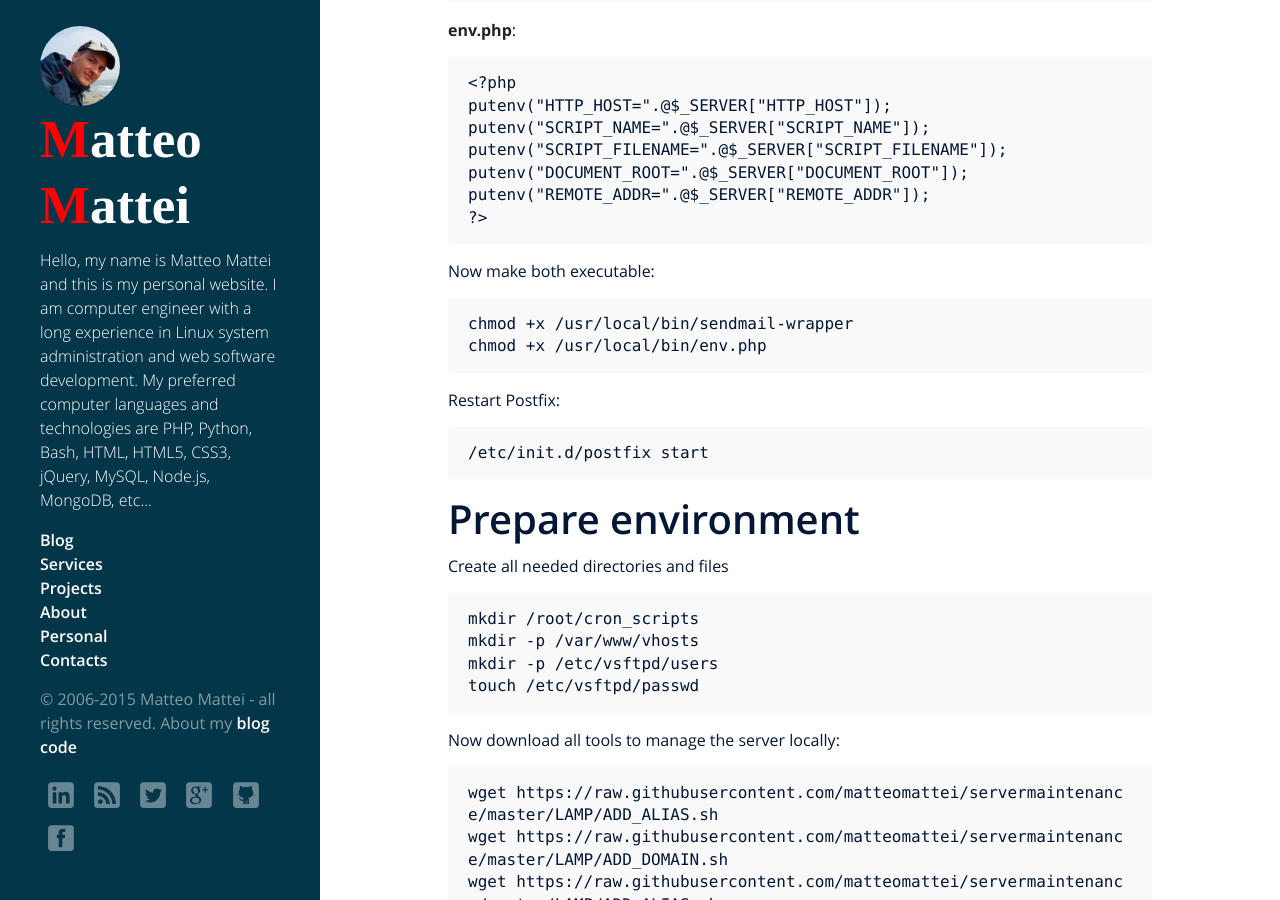
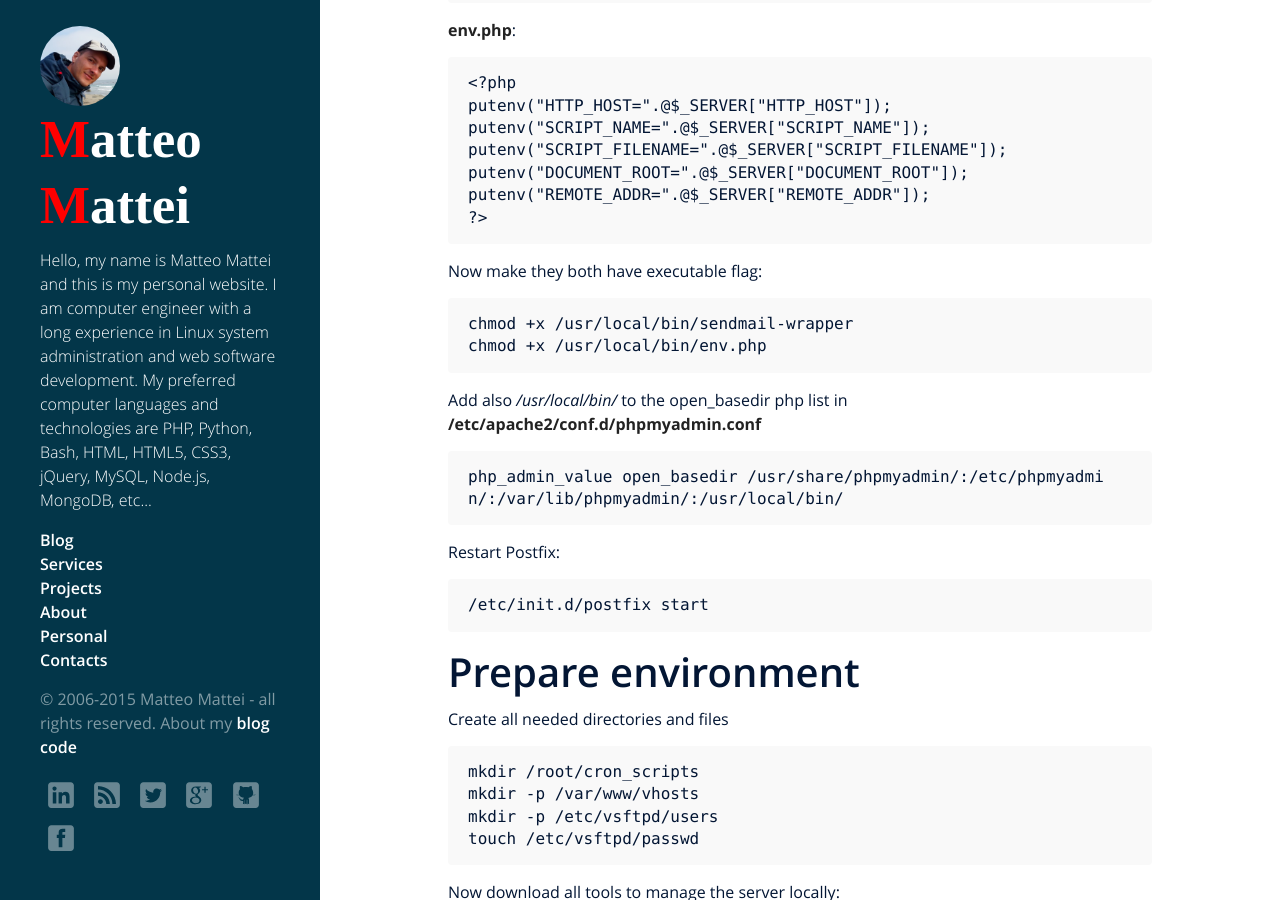
Before and after one commit to matteomattei/matteomattei.github.io, a Jekyll site: the page built from _posts/2014-12-08-full-web-server-setup-with-debian-7-wheezy.md, in a window 1280 px wide and 900 px high, scrolled down 6146 px. Built offline with Jekyll 4.4.1, drawn with Linux system fonts in a browser that asks for light colours; some web fonts are replaced; Markdown is read by kramdown in place of the engine named in the settings; comment, search, counter and statistics services are not loaded.

Commit message:
fix for phpmyadmin

````diff
--- a/_posts/2014-12-08-full-web-server-setup-with-debian-7-wheezy.md
+++ b/_posts/2014-12-08-full-web-server-setup-with-debian-7-wheezy.md
@@ -306,11 +306,17 @@ putenv("REMOTE_ADDR=".@$_SERVER["REMOTE_ADDR"]);
 ?>
 ```
 
-Now make both executable:
+Now make they both have executable flag:
 
 ```
 chmod +x /usr/local/bin/sendmail-wrapper
 chmod +x /usr/local/bin/env.php
+```
+
+Add also */usr/local/bin/* to the open_basedir php list in **/etc/apache2/conf.d/phpmyadmin.conf**
+
+```
+php_admin_value open_basedir /usr/share/phpmyadmin/:/etc/phpmyadmin/:/var/lib/phpmyadmin/:/usr/local/bin/
 ```
 
 Restart Postfix:
````
